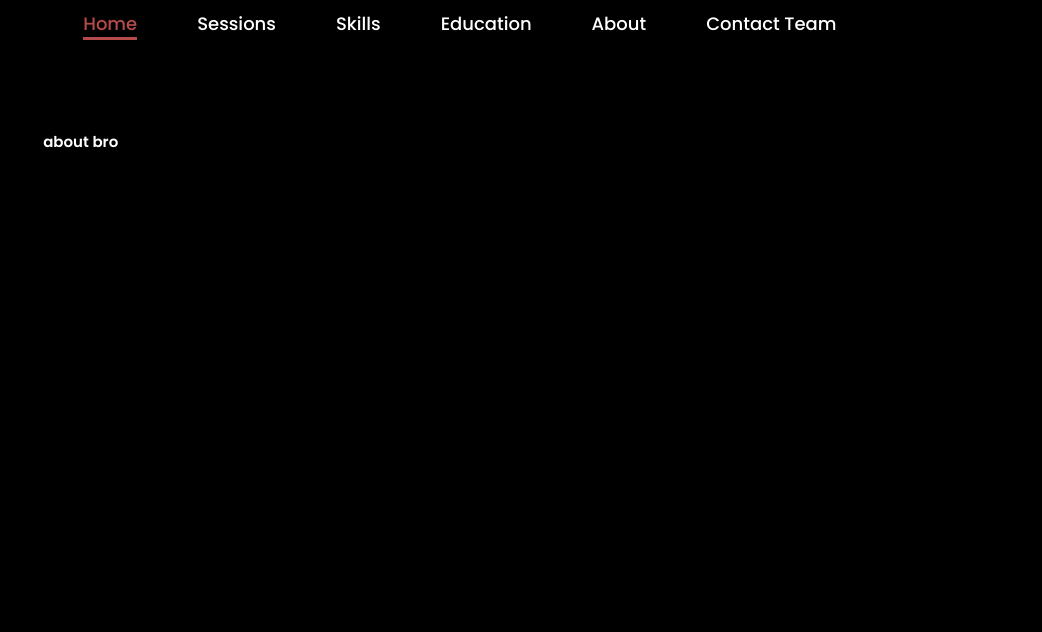
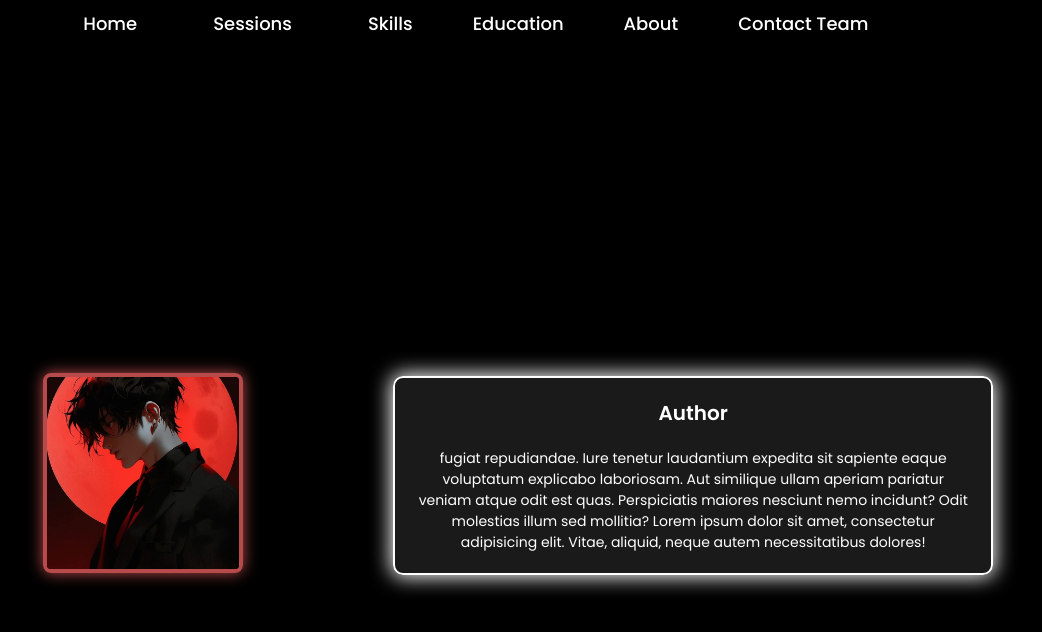
Before and after one commit to MohammedHafeezAhmed/Designs, a plain HTML site: page about.html in a window 1280 px wide. Shown: the whole page, without its empty margins (72-1114 px from the left). Drawn offline with Linux system fonts and the light colour scheme.

Commit message:
Update about.html

```diff
--- a/about.html
+++ b/about.html
@@ -10,21 +10,63 @@
 <body>
 
     <header>
-        <nav class="nav-links">
-        <a href="index.html" class="active">Home</a>
-        <a href="sessions.html">Sessions</a>
+ <!-- Hamburger Icon -->
+ <div class="hamburger" onclick="toggleMenu()">
+    <i class="fa fa-bars"></i>
+</div>
+
+      <!-- Navigation Links -->
+      <nav class="nav-links">
+        <a href="index.html">Home</a>
+        <div class="dropdown">
+            <a href="sessions.html" class="dropbtn">Sessions</a>
+            <div class="dropdown-content">
+                <a href="design thinking 1.html">Page 1</a>
+                <a href="design thinking 2 .html">Page 2</a>
+                <a href="design thinking 3 .html">Page 3</a>
+                <a href="#">Page 4</a>
+            </div>
+        </div>
         <a href="#">Skills</a>
         <a href="#">Education</a>
         <a href="about.html">About</a>
         <a href="contact.html">Contact Team</a>
-        </nav>
+    </nav>
     </header>
-    <section>
-        <div>
-         <h1 class="yo">about bro</h1>
+
+    <section class="bio-section">
+        <div class="bio-img">
+            <img src="main.jpg" alt="Your Photo">
+        </div>
+        <div class="bio-content">
+            <h2>Author</h2>
+            <p>fugiat repudiandae.
+            Iure tenetur laudantium expedita sit sapiente eaque voluptatum explicabo laboriosam. Aut similique ullam aperiam pariatur veniam atque odit est quas. Perspiciatis maiores nesciunt nemo incidunt? Odit molestias illum sed mollitia? Lorem ipsum dolor sit amet, consectetur adipisicing elit. Vitae, aliquid, neque autem necessitatibus dolores!</p>
         </div>
     </section>
+    <script>
+        function toggleMenu() {
+            var navLinks = document.querySelector(".nav-links");
+            navLinks.classList.toggle("active");
+        }
+    </script>
+   <script>
+    let lastScrollTop = 0;
+    const header = document.querySelector("header");
 
+    window.addEventListener("scroll", function() {
+        let scrollTop = window.pageYOffset || document.documentElement.scrollTop;
+
+        if (scrollTop === 0) {
+            // At the very top of the page, show the navbar
+            header.style.top = "0";
+        } else if (scrollTop > lastScrollTop) {
+            // Scrolling down, hide the navbar
+            header.style.top = "-80px"; // Adjust this based on header height
+        }
+        lastScrollTop = scrollTop;
+    });
+</script>
 
 </body>
 </html>
```
